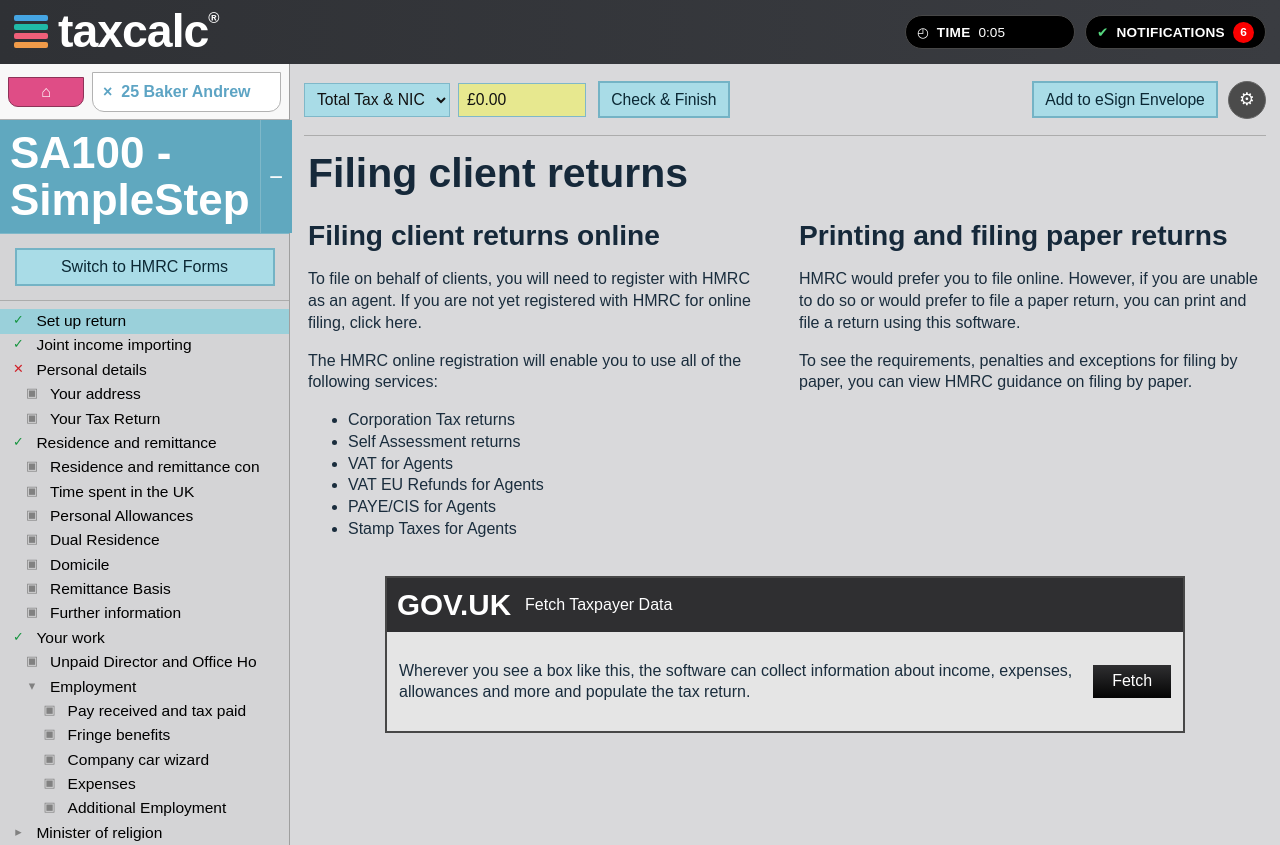
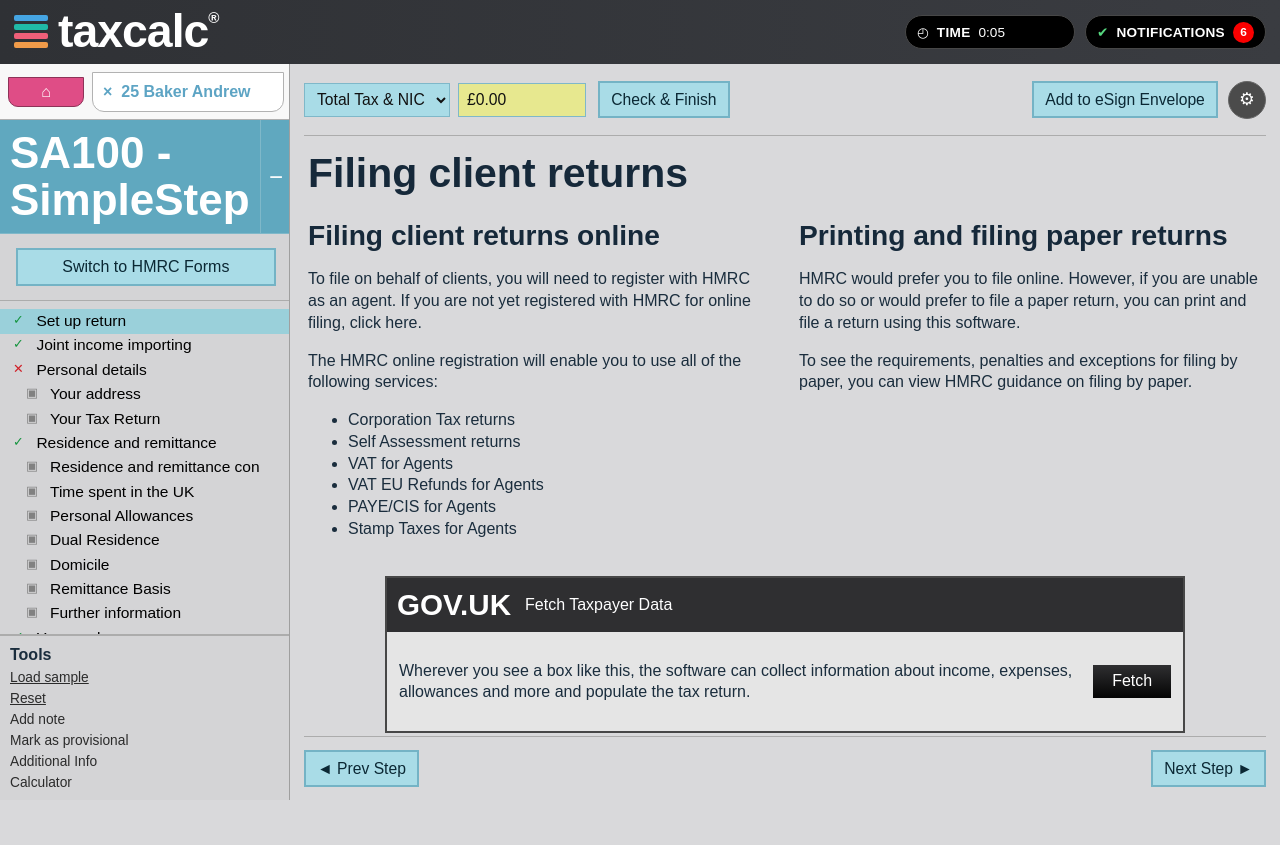
Before and after one commit to Ashh222/temptaxproject, a website: page public/index.html in a window 1280 px wide. Shown: the top 845 px of the page. After the commit the page ends 800 px from the top, so only its background shows below. Drawn offline with Linux system fonts and the light colour scheme.

Commit message:
Separate sidebar and canvas scroll containers

```diff
--- a/public/styles.css
+++ b/public/styles.css
@@ -25,7 +25,8 @@
 }
 
 .tc-app {
-  min-height: 100vh;
+  height: 100vh;
+  overflow: hidden;
 }
 
 .tc-topbar {
@@ -131,15 +132,17 @@
 .tc-shell {
   display: grid;
   grid-template-columns: 320px minmax(0, 1fr);
-  min-height: calc(100vh - 64px);
+  height: calc(100vh - 64px);
+  overflow: hidden;
 }
 
 .tc-sidebar {
   background: var(--panel);
   border-right: 1px solid #9f9f9f;
-  display: flex;
-  flex-direction: column;
-  min-height: 100%;
+  display: grid;
+  grid-template-rows: auto auto auto minmax(0, 1fr) auto;
+  min-height: 0;
+  overflow: hidden;
 }
 
 .tc-client-strip {
@@ -215,11 +218,11 @@
 }
 
 .tc-tree {
-  flex: 1;
   overflow: auto;
   border-top: 1px solid var(--line);
   border-bottom: 1px solid var(--line);
   padding: 8px 0;
+  min-height: 0;
 }
 
 .tc-tree-item {
@@ -291,6 +294,8 @@
   flex-direction: column;
   padding: 0 14px;
   min-width: 0;
+  min-height: 0;
+  overflow: hidden;
 }
 
 .tc-main-toolbar {
@@ -372,6 +377,7 @@
   flex: 1;
   overflow: auto;
   padding: 12px 4px 0;
+  min-height: 0;
 }
 
 .tc-page {
@@ -693,6 +699,9 @@
 
   .tc-shell {
     grid-template-columns: 1fr;
+    height: auto;
+    min-height: calc(100vh - 64px);
+    overflow: visible;
   }
 
   .tc-sidebar {
@@ -705,6 +714,9 @@
     transform: translateX(-104%);
     transition: transform 180ms ease;
     box-shadow: var(--shadow);
+    display: flex;
+    flex-direction: column;
+    min-height: unset;
   }
 
   .tc-app.sidebar-open .tc-sidebar {
@@ -720,6 +732,7 @@
 
   .tc-main {
     padding: 0 10px;
+    overflow: visible;
   }
 
   .tc-main-toolbar {
```
